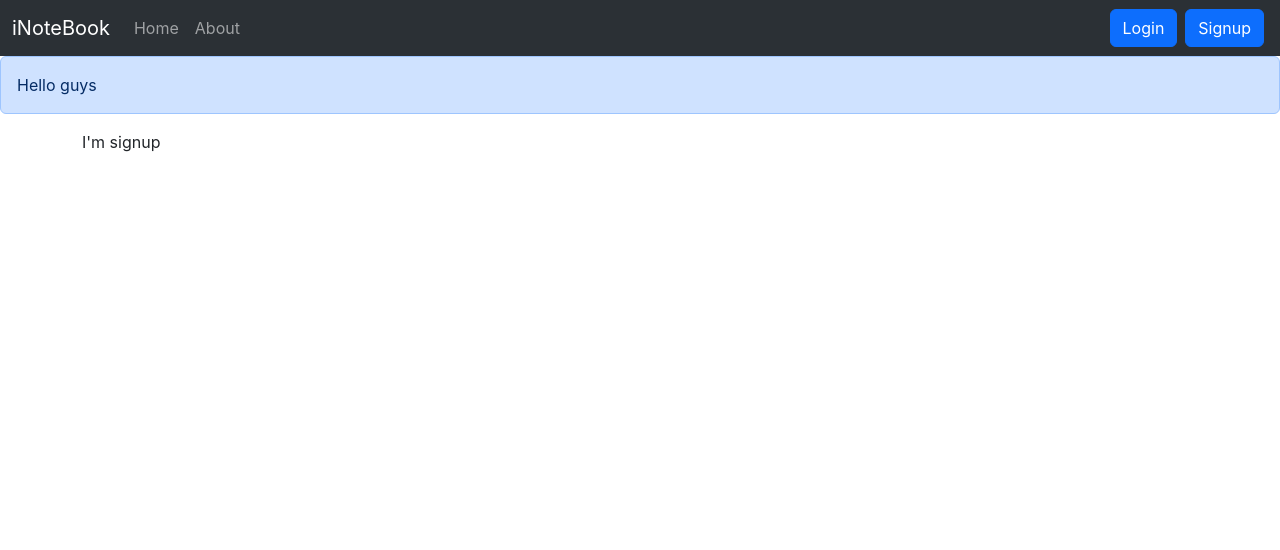
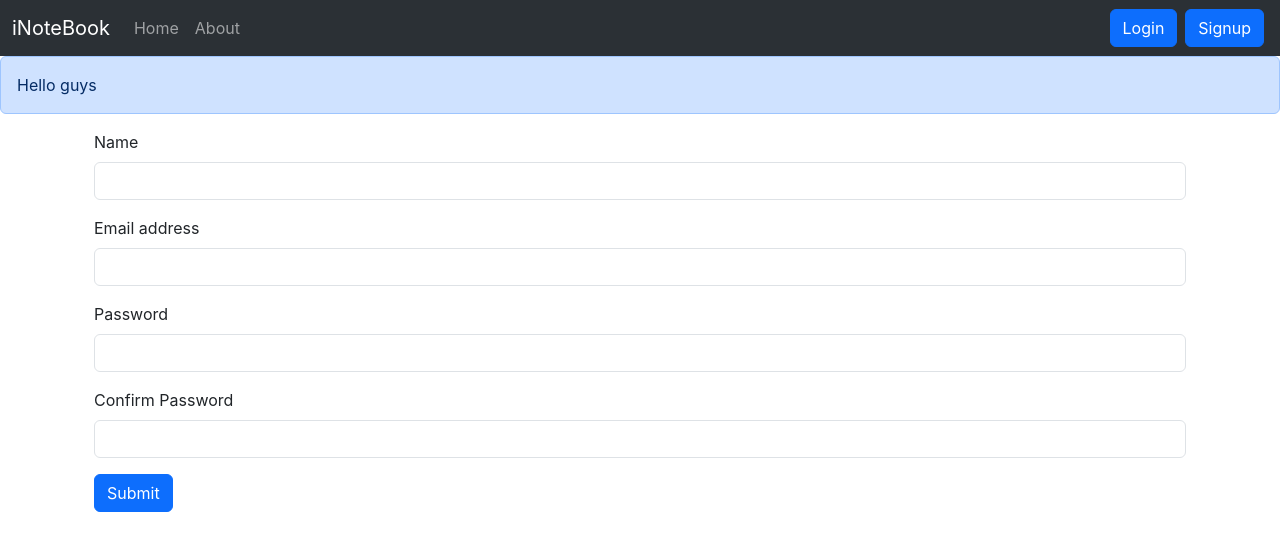
Before and after one commit to ToufikGouri/iNoteBook, a React (Create React App) app: page /signup in a window 1280 px wide. Shown: the top 550 px of the page. Built offline with nearby package versions, Linux system fonts and the light colour scheme; the HTML template or start-up script is replaced by a standard one.

Commit message:
Adding SignUp Component to iNotebook

```diff
--- a/src/components/Signup.js
+++ b/src/components/Signup.js
@@ -1,9 +1,56 @@
-import React from 'react'
+import React, { useState } from 'react'
+import { useNavigate } from 'react-router-dom'
 
 const Signup = () => {
+
+    const [credentials, setCredentials] = useState({ name: '', email: '', password: '', cpassword: '' })
+    let navigate = useNavigate()
+
+    const handleSubmit = async (e) => {
+        e.preventDefault()
+        const { name, email, password, cpassword } = credentials;
+        const response = await fetch('http://localhost:5000/api/auth/createuser', {
+            method: "POST",
+            headers: {
+                "Content-Type": "application/json"
+            },
+            body: JSON.stringify({ name, email, password }),
+        });
+        const json = await response.json()
+        console.log(json);
+        // Save the auth token and redirect
+        localStorage.setItem('token', json.authtoken);
+        navigate('/')
+
+    }
+
+    const onChange = (e) => {
+        setCredentials({ ...credentials, [e.target.name]: e.target.value })
+    }
+
     return (
         <>
-            I'm signup
+            <div className="container">
+                <form onSubmit={handleSubmit}>
+                    <div className="mb-3">
+                        <label htmlFor="name" className="form-label">Name</label>
+                        <input type="text" className="form-control" id="name" name='name' aria-describedby="emailHelp" onChange={onChange} />
+                    </div>
+                    <div className="mb-3">
+                        <label htmlFor="email" className="form-label">Email address</label>
+                        <input type="email" className="form-control" id="email" name='email' aria-describedby="emailHelp" onChange={onChange} />
+                    </div>
+                    <div className="mb-3">
+                        <label htmlFor="password" className="form-label">Password</label>
+                        <input type="password" className="form-control" id="password" name='password' onChange={onChange} minLength={5} required/>
+                    </div>
+                    <div className="mb-3">
+                        <label htmlFor="cpassword" className="form-label">Confirm Password</label>
+                        <input type="password" className="form-control" id="cpassword" name='cpassword' onChange={onChange} minLength={5} required/>
+                    </div>
+                    <button type="submit" className="btn btn-primary">Submit</button>
+                </form>
+            </div>
         </>
     )
 }
```
Also changed, not shown: 1 other file (tests, documents, lock files or other folders).
